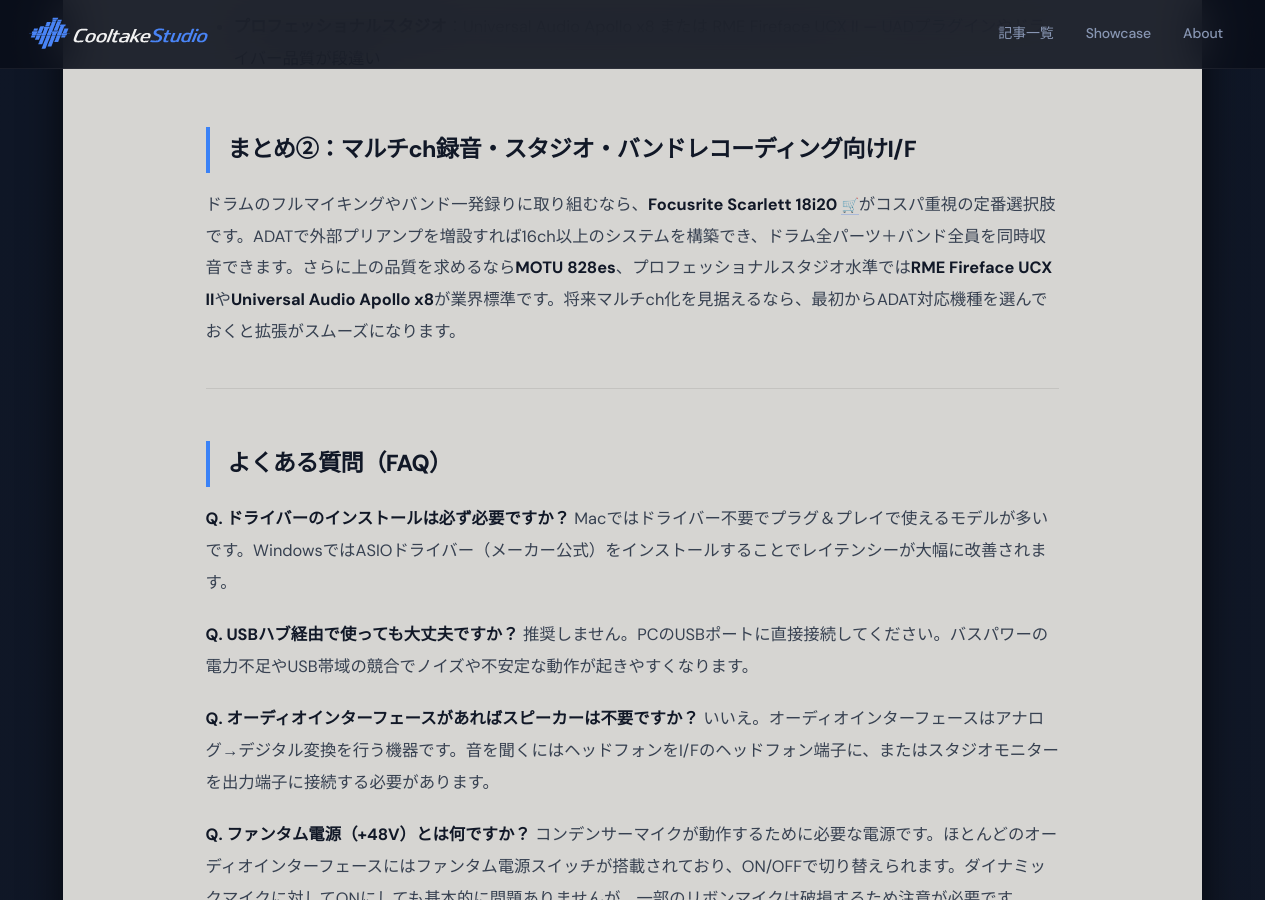
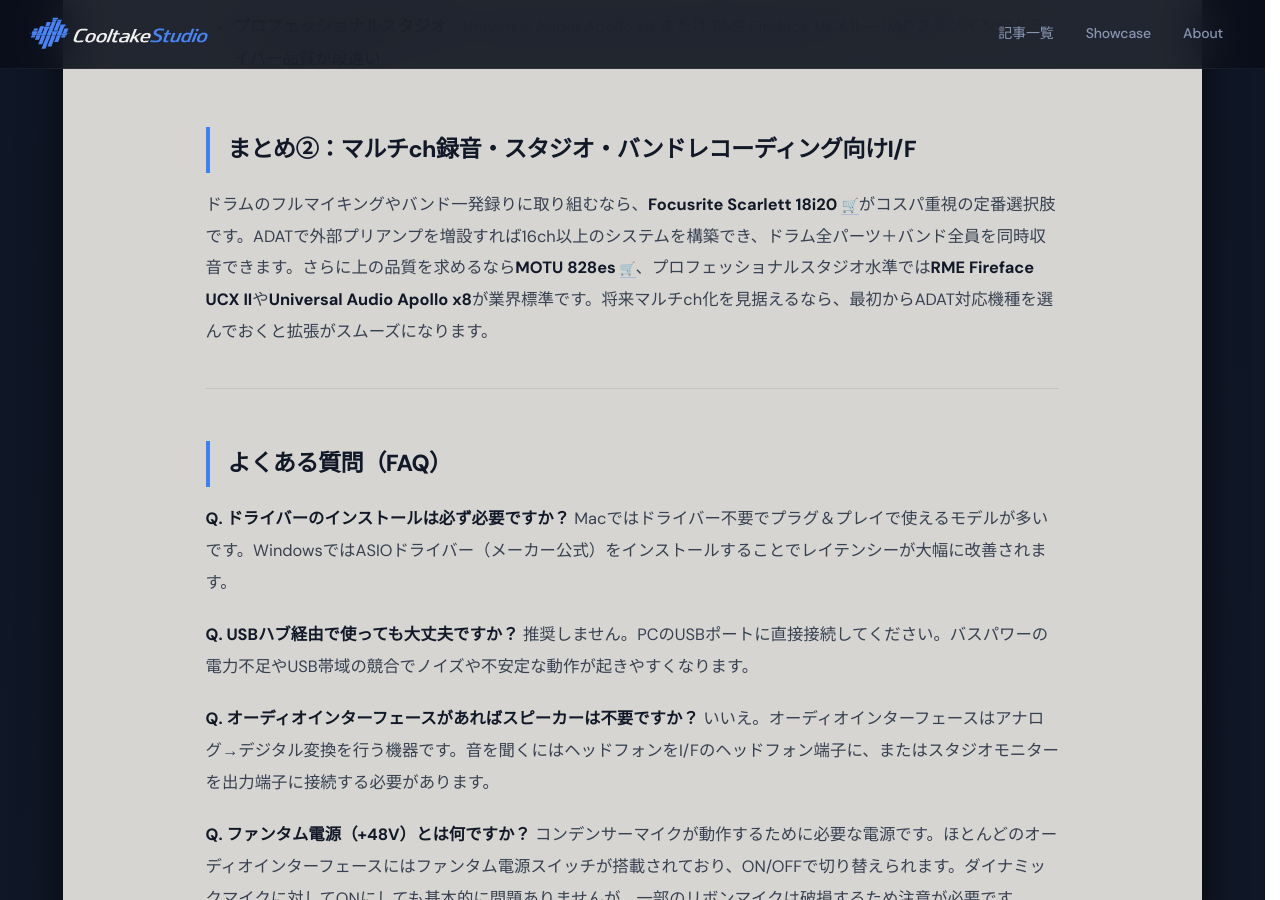
Before and after one commit to cooltake/cooltake-staging, a Jekyll site: the page built from _posts/2026-05-12-audio-interface-guide.md, in a window 1280 px wide and 900 px high, scrolled down 5753 px. Built offline with Jekyll 4.4.1, drawn with Linux system fonts in a browser that asks for light colours; some web fonts are replaced.

Commit message:
feat: add soundhouse inline links in 2026-05-12-audio-interface-guide.md

```diff
--- a/_posts/2026-05-12-audio-interface-guide.md
+++ b/_posts/2026-05-12-audio-interface-guide.md
@@ -149,7 +149,7 @@
 
 ## まとめ②：マルチch録音・スタジオ・バンドレコーディング向けI/F
 
-ドラムのフルマイキングやバンド一発録りに取り組むなら、**Focusrite Scarlett 18i20**<a href="https://h.accesstrade.net/sp/cc?rk=01001xqc00os63&url=https%3A%2F%2Fwww.soundhouse.co.jp%2Fproducts%2Fdetail%2Fitem%2F355083%2F" rel="nofollow" referrerpolicy="no-referrer-when-downgrade" style="margin-left:.3em;font-size:.85em;text-decoration:none;" title="サウンドハウスで見る">🛒</a>がコスパ重視の定番選択肢です。ADATで外部プリアンプを増設すれば16ch以上のシステムを構築でき、ドラム全パーツ＋バンド全員を同時収音できます。さらに上の品質を求めるなら**MOTU 828es**、プロフェッショナルスタジオ水準では**RME Fireface UCX II**や**Universal Audio Apollo x8**が業界標準です。将来マルチch化を見据えるなら、最初からADAT対応機種を選んでおくと拡張がスムーズになります。
+ドラムのフルマイキングやバンド一発録りに取り組むなら、**Focusrite Scarlett 18i20**<a href="https://h.accesstrade.net/sp/cc?rk=01001xqc00os63&url=https%3A%2F%2Fwww.soundhouse.co.jp%2Fproducts%2Fdetail%2Fitem%2F355083%2F" rel="nofollow" referrerpolicy="no-referrer-when-downgrade" style="margin-left:.3em;font-size:.85em;text-decoration:none;" title="サウンドハウスで見る">🛒</a>がコスパ重視の定番選択肢です。ADATで外部プリアンプを増設すれば16ch以上のシステムを構築でき、ドラム全パーツ＋バンド全員を同時収音できます。さらに上の品質を求めるなら**MOTU 828es**<a href="https://h.accesstrade.net/sp/cc?rk=01001xqc00os63&url=https%3A%2F%2Fwww.soundhouse.co.jp%2Fproducts%2Fdetail%2Fitem%2F242730%2F" rel="nofollow" referrerpolicy="no-referrer-when-downgrade" style="font-size:.8rem;color:#1e3a5f;font-weight:600;margin-left:.3em;">🛒</a>、プロフェッショナルスタジオ水準では**RME Fireface UCX II**や**Universal Audio Apollo x8**が業界標準です。将来マルチch化を見据えるなら、最初からADAT対応機種を選んでおくと拡張がスムーズになります。
 
 
 ---
```
